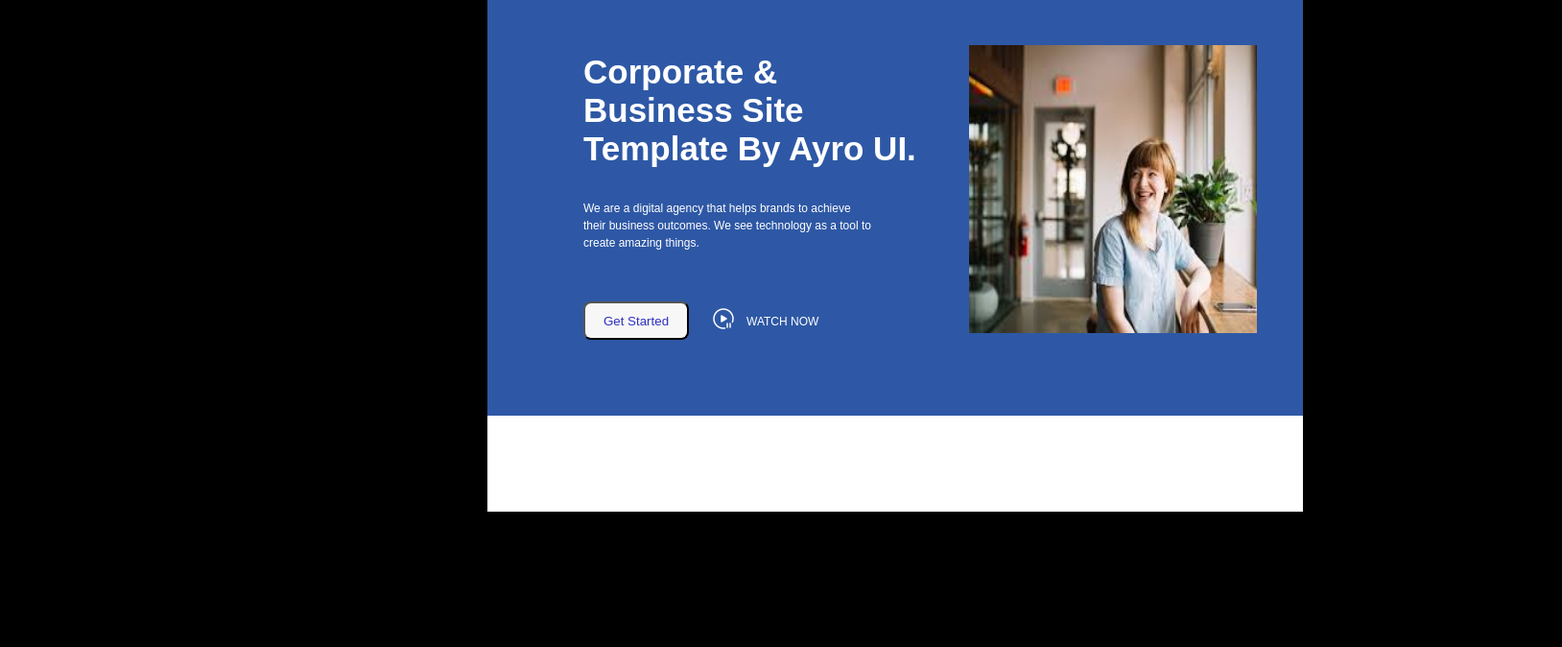
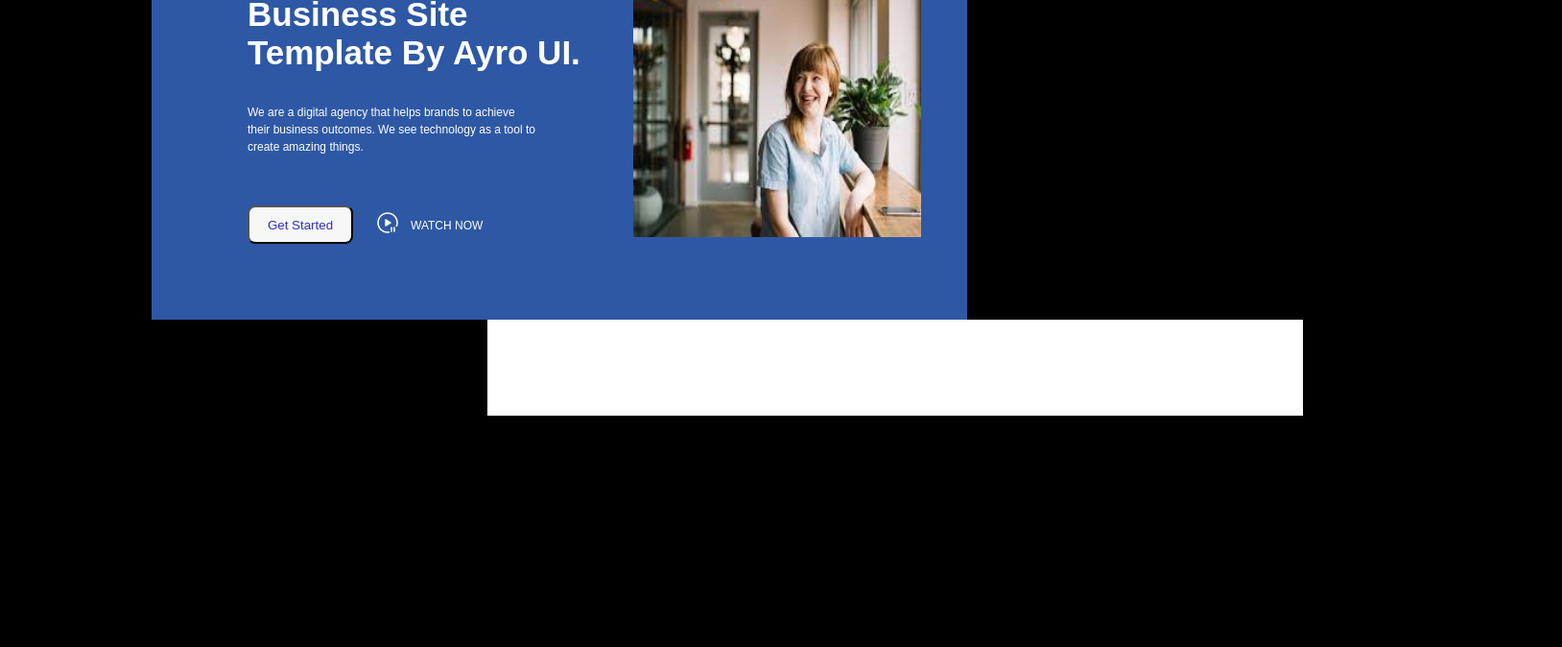
Before and after one commit to JaveriaMasood123/Business-Website, a plain HTML site: page index.html in a window 1280 px wide. Shown: the part 217-891 px from the top of the page at 96% size, 1628 px wide, since content can reach past the window. After the commit the page ends 800 px from the top, so only its background shows below. Drawn offline with Linux system fonts and the light colour scheme.

Commit message:
Update style.css

```diff
--- a/style.css
+++ b/style.css
@@ -9,8 +9,8 @@
     background-color: #2e58a5;
     width :850px;
     height: 500px;
-    margin-left: 500px;
-    margin-top: 150px;
+    margin-left: 150px;
+    margin-top: 50px;
 
 }
 .logo{
```
